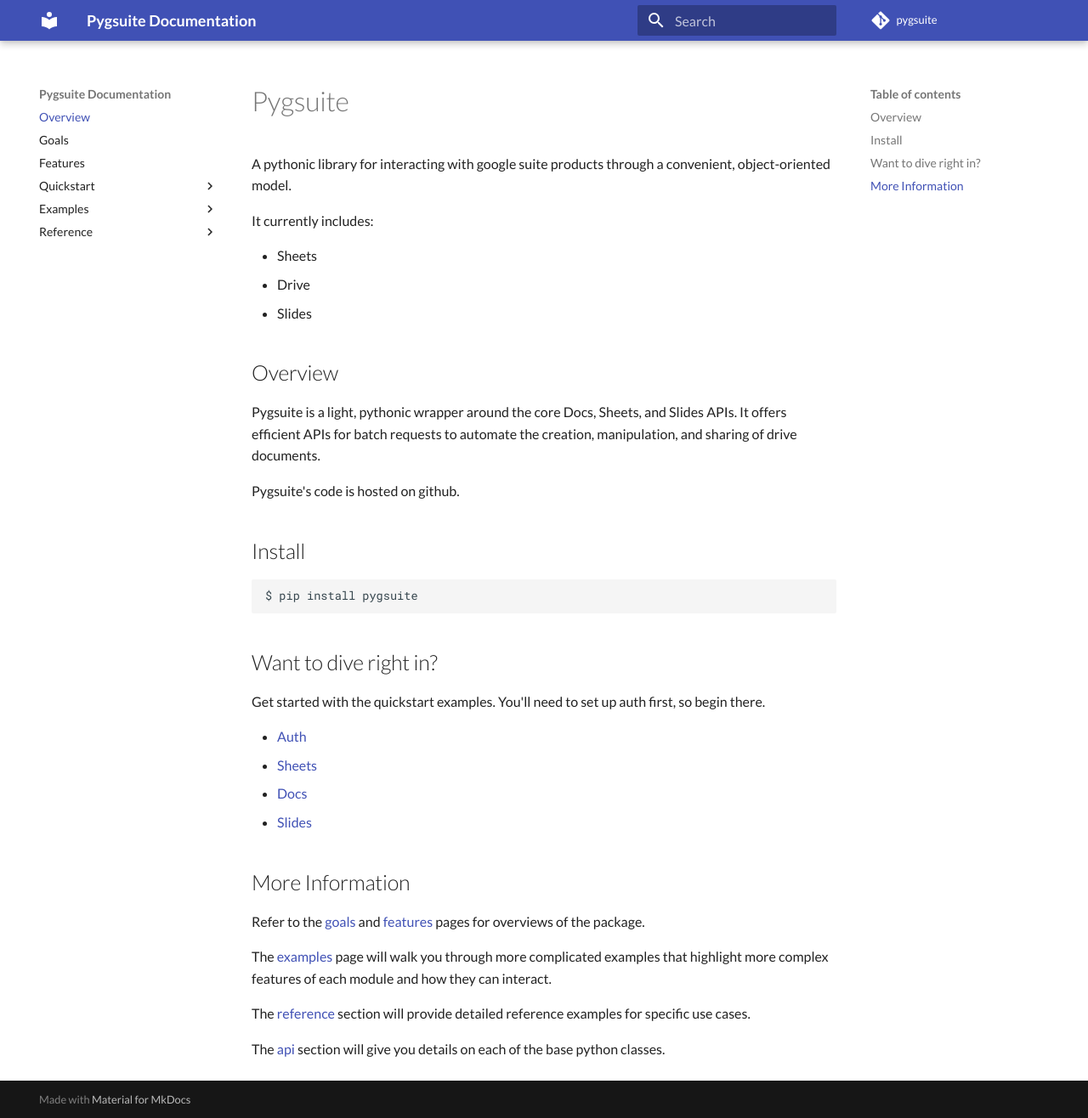
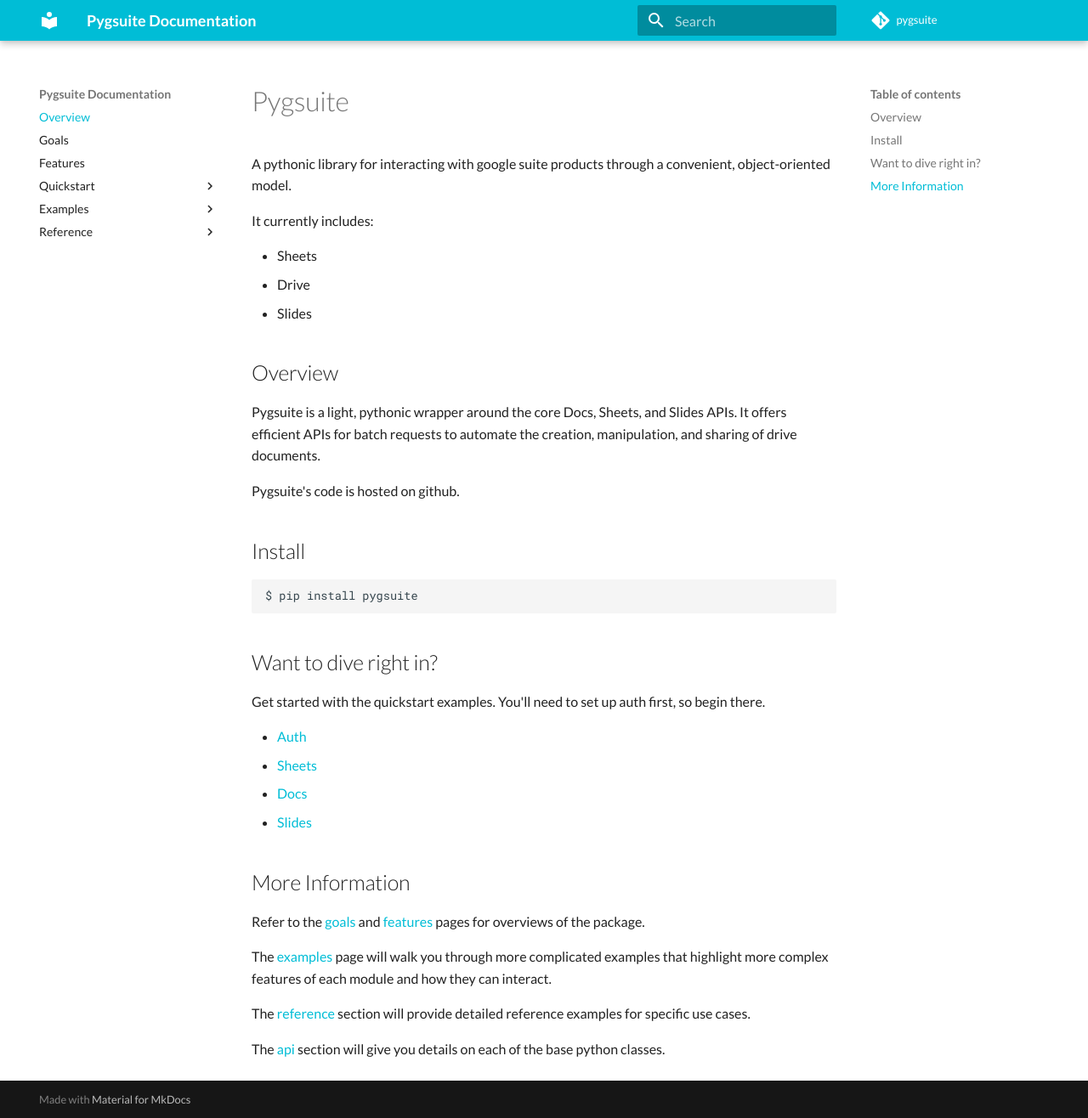
Before and after one commit to pygsuite/pygsuite, an MkDocs documentation site: the page built from docs/index.md, in a window 1280 px wide and 1316 px high. Shown: the whole window at 85% size. Built offline with MkDocs 1.6.1 and Material for MkDocs 9.7.7, drawn with Linux system fonts in a browser that asks for light colours; comment, search, counter and statistics services are not loaded; old or Windows-style settings are respelled for this version of MkDocs.

```diff
--- a/mkdocs.yml
+++ b/mkdocs.yml
@@ -23,8 +23,8 @@
 theme:
   name: material
   palette:
-    primary: indigo
-    accent: cyan
+    primary: cyan
+    accent: deep orange
   font:
     text: Lato
 #google_analytics:
```
